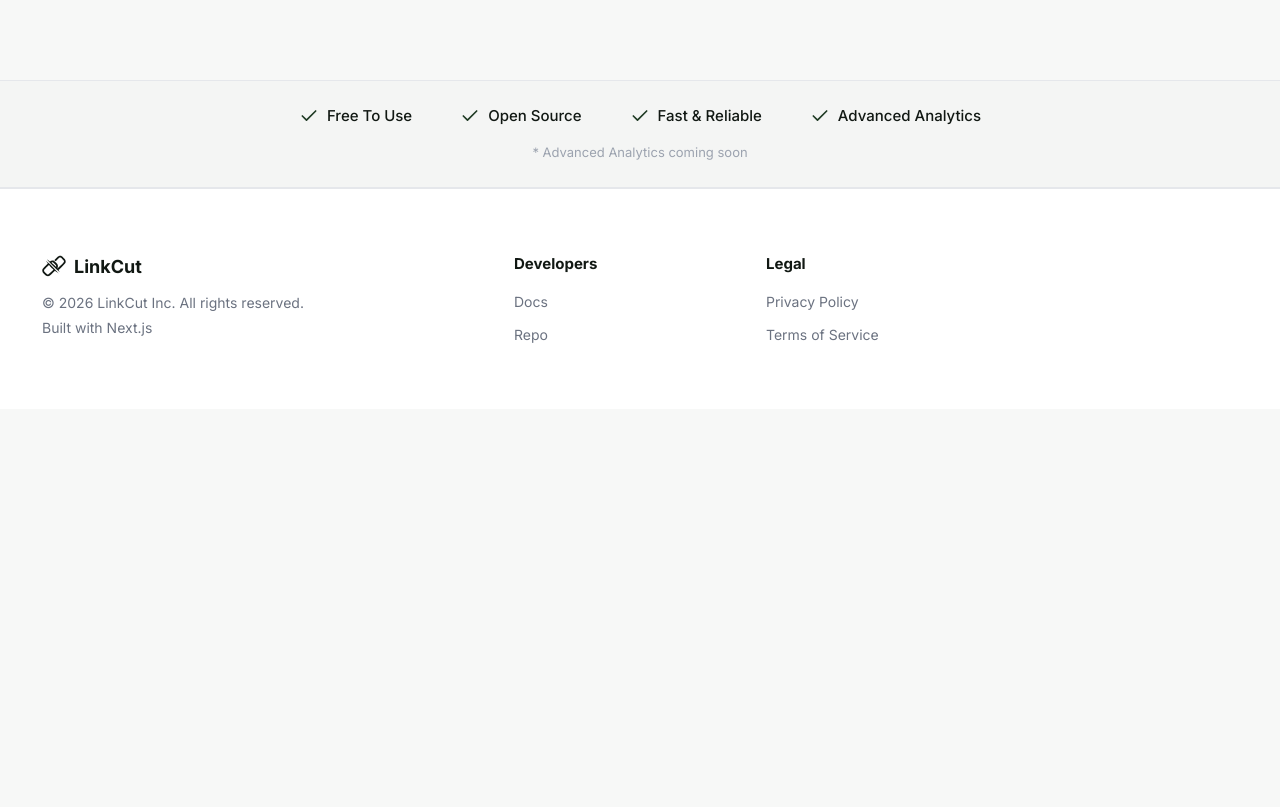
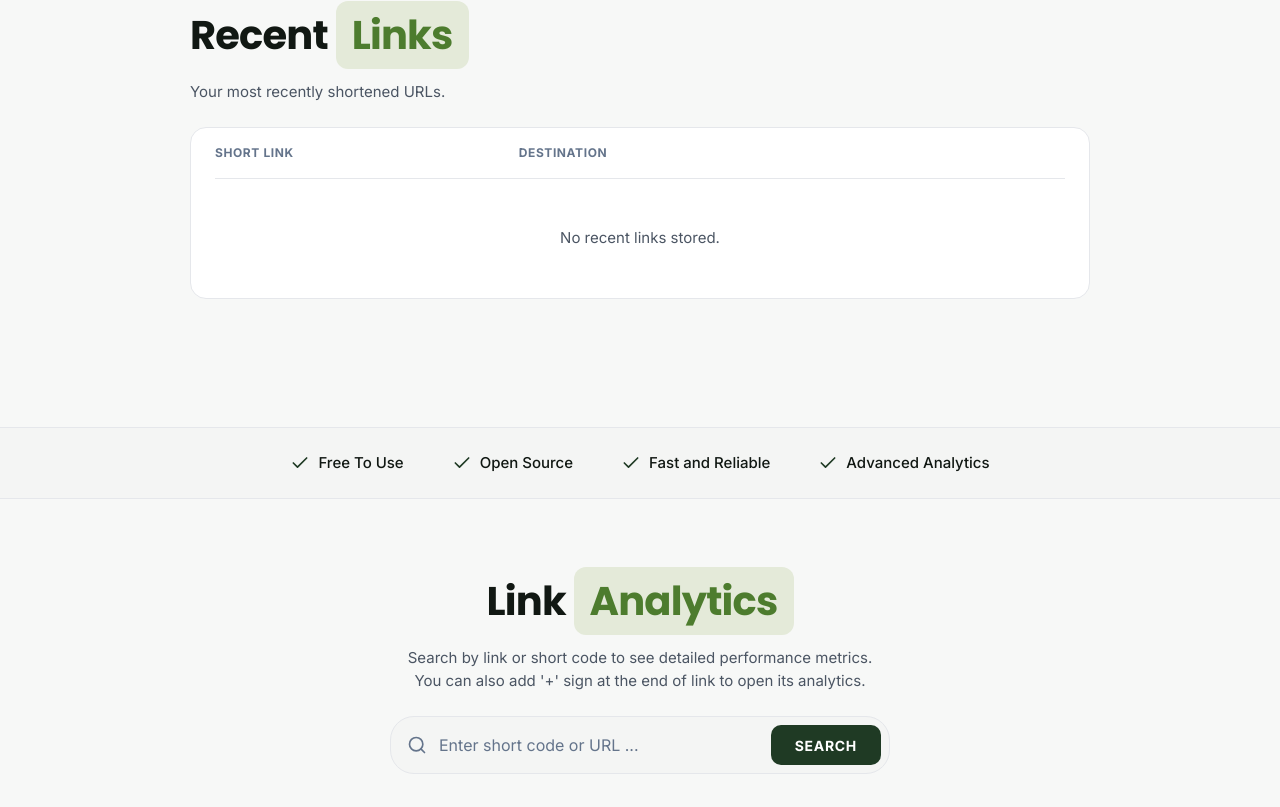
Before and after one commit to Gaurav5189/url-shortener, a Next.js app in the folder apps/url-shortener-web/: page / in a window 1280 px wide. Shown: the part 673-1480 px from the top of the page. Before the commit the page ends 1082 px from the top, so only its background shows below. Built offline with nearby package versions, Linux system fonts and the light colour scheme.

Commit message:
refactor: overhaul statistics widget UI and add startup scripts for local services

```diff
--- a/apps/url-shortener-web/app/globals.css
+++ b/apps/url-shortener-web/app/globals.css
@@ -6,14 +6,18 @@
   --bg-card: #FFFFFF;
   --bg-input: #F4F5F4;
   --bg-footer: #FFFFFF;
+  --bg-subcard: #FAFAFA;
   --text-primary: #111813;
-  --text-secondary: #6B7280;
-  --text-tertiary: #9CA3AF;
+  --text-secondary: #4B5563;
+  --text-tertiary: #64748B;
   --border: #E5E7EB;
+  --border-subtle: #E5E7EB;
   --accent: #4D7C2E;
   --accent-bg: #E4EAD9;
+  --accent-pill-bg: #E4EAD9;
   --btn-primary-bg: #1F3A24;
   --btn-primary-fg: #FFFFFF;
+  --btn-ghost-bg: #F4F5F4;
   --success: #22C55E;
   --check-icon: #1F3A24;
   --radius-sm: 10px;
@@ -29,17 +33,21 @@
 [data-theme='dark'] {
   /* Dark Mode Tokens */
   --bg-primary: #0A0A0A;
-  --bg-card: #121212;
+  --bg-card: #141414;
   --bg-input: #1A1A1A;
   --bg-footer: #0A0A0A;
+  --bg-subcard: #0F0F0F;
   --text-primary: #FAFAFA;
   --text-secondary: #A1A1AA;
-  --text-tertiary: #71717A;
+  --text-tertiary: #8E8E98;
   --border: #27272A;
+  --border-subtle: #262626;
   --accent: #8FCB3E;
   --accent-bg: #1E2A12;
+  --accent-pill-bg: #1E2A12;
   --btn-primary-bg: #7FBF2A;
   --btn-primary-fg: #0A0A0A;
+  --btn-ghost-bg: #1A1A1A;
   --success: #22C55E;
   --check-icon: #7FBF2A;
 }
@@ -100,6 +108,7 @@ input {
 
 .flex-col {
   flex-direction: column;
+  padding-bottom: 24px;
 }
 
 .items-center {
@@ -403,13 +412,6 @@ input {
   color: var(--check-icon);
 }
 
-.analytics-disclaimer {
-  text-align: center;
-  font-size: 13px;
-  color: var(--text-tertiary);
-  margin-top: 16px;
-}
-
 .footer {
   background-color: var(--bg-footer);
   border-top: 1px solid var(--border);
@@ -648,6 +650,26 @@ input {
 
 /* ── Stats Widget & Analytics Styles ────────────────────────── */
 
+.stats-outer-card {
+  background-color: var(--bg-card);
+  border: 1px solid var(--border-subtle);
+  border-radius: 24px;
+  padding: 40px;
+  width: 100%;
+  max-width: 1000px;
+  margin: 0 auto;
+}
+
+[data-theme='light'] .stats-outer-card {
+  box-shadow: 0 4px 12px -4px rgba(0, 0, 0, 0.05), 0 24px 48px -12px rgba(0, 0, 0, 0.1);
+}
+
+@media (max-width: 640px) {
+  .stats-outer-card {
+    padding: 24px;
+  }
+}
+
 .stats-top-row {
   display: flex;
   justify-content: space-between;
@@ -655,29 +677,88 @@ input {
   margin-bottom: 24px;
 }
 
-.stats-refresh-btn {
+.stats-grid-row {
+  display: grid;
+  grid-template-columns: 4fr 6fr;
+  gap: 24px;
+  margin-bottom: 24px;
+}
+
+@media (max-width: 768px) {
+  .stats-grid-row {
+    grid-template-columns: 1fr;
+  }
+}
+
+.btn-ghost {
+  display: inline-flex;
+  align-items: center;
+  justify-content: center;
+  gap: 8px;
+  background-color: var(--btn-ghost-bg);
+  border: 1px solid var(--border-subtle);
+  border-radius: 10px;
+  color: var(--text-secondary);
+  font-size: 15px;
+  font-weight: 500;
+  transition: all 0.15s ease;
+}
+
+.btn-ghost:hover:not(:disabled) {
+  background-color: var(--border-subtle);
+  color: var(--text-primary);
+}
+
+.btn-ghost:disabled {
+  opacity: 0.6;
+  cursor: not-allowed;
+}
+
+.btn-ghost.icon-only {
+  width: 40px;
+  height: 40px;
+  flex-shrink: 0;
+}
+
+.btn-ghost.with-label {
+  padding: 8px 16px;
+}
+
+.stats-icon-btn {
+  color: var(--text-tertiary);
+  padding: 8px;
+  border-radius: 8px;
+  transition: background-color 0.2s, color 0.2s;
+  display: flex;
+  align-items: center;
+  justify-content: center;
+}
+
+.stats-icon-btn:hover {
+  background-color: var(--border-subtle);
+  color: var(--text-primary);
+}
+
+.stats-pill-badge {
   display: inline-flex;
   align-items: center;
   gap: 6px;
-  padding: 6px 12px;
-  border-radius: var(--radius-sm);
-  background-color: var(--bg-input);
-  color: var(--text-secondary);
+  background-color: var(--accent-pill-bg);
+  color: var(--accent);
+  padding: 6px 14px;
+  border-radius: 999px;
   font-size: 13px;
-  font-weight: 500;
-  transition: all 0.15s ease;
-  border: 1px solid var(--border);
+  font-weight: 700;
+  text-transform: uppercase;
+  letter-spacing: 0.05em;
 }
 
-.stats-refresh-btn:hover:not(:disabled) {
-  color: var(--text-primary);
-  border-color: var(--accent);
-  background-color: var(--accent-bg);
-}
-
-.stats-refresh-btn:disabled {
-  opacity: 0.6;
-  cursor: not-allowed;
+.stats-pill-badge.mono-slug {
+  font-family: var(--font-mono);
+  font-size: 13px;
+  font-weight: 600;
+  text-transform: none;
+  letter-spacing: normal;
 }
 
 .spin-animation {
@@ -688,6 +769,7 @@ input {
   from {
     transform: rotate(0deg);
   }
+
   to {
     transform: rotate(360deg);
   }
@@ -695,73 +777,56 @@ input {
 
 /* Hero Metric Display */
 .stats-metric-hero {
-  background: linear-gradient(180deg, var(--accent-bg) 0%, var(--bg-input) 100%);
-  border: 1px solid var(--border);
-  border-radius: var(--radius-md);
+  background-color: var(--bg-subcard);
+  border: 1px solid var(--border-subtle);
+  border-radius: 16px;
   padding: 32px 24px;
   text-align: center;
-  margin-bottom: 24px;
   position: relative;
   overflow: hidden;
+  display: flex;
+  flex-direction: column;
+  justify-content: center;
+  align-items: center;
+  height: 100%;
 }
 
 .stats-metric-label-group {
-  display: flex;
-  justify-content: center;
   margin-bottom: 8px;
-}
-
-.stats-metric-badge {
-  display: inline-flex;
-  align-items: center;
-  gap: 6px;
-  background-color: var(--btn-primary-bg);
-  color: var(--btn-primary-fg);
-  padding: 4px 14px;
-  border-radius: var(--radius-pill);
-  font-size: 12px;
-  font-weight: 700;
-  text-transform: uppercase;
-  letter-spacing: 0.05em;
 }
 
 .stats-metric-number {
   font-family: var(--font-h1);
-  font-size: 64px;
+  font-size: 96px;
   font-weight: 800;
   color: var(--accent);
-  line-height: 1.1;
-  margin-bottom: 8px;
+  line-height: 1;
+  margin-bottom: 12px;
   letter-spacing: -0.03em;
 }
 
 @media (max-width: 640px) {
   .stats-metric-number {
-    font-size: 48px;
+    font-size: 72px;
   }
-}
-
-.stats-metric-caption {
-  font-size: 14px;
-  color: var(--text-secondary);
 }
 
 /* Links Group */
 .stats-links-group {
   display: flex;
   flex-direction: column;
-  gap: 16px;
-  margin-bottom: 24px;
+  gap: 20px;
+  justify-content: space-between;
 }
 
 .stats-link-card {
-  background-color: var(--bg-input);
-  border: 1px solid var(--border);
-  border-radius: var(--radius-md);
-  padding: 16px;
+  background-color: var(--bg-subcard);
+  border: 1px solid var(--border-subtle);
+  border-radius: 16px;
+  padding: 24px;
   display: flex;
   flex-direction: column;
-  gap: 8px;
+  gap: 12px;
 }
 
 .stats-link-header {
@@ -778,16 +843,6 @@ input {
   color: var(--text-tertiary);
 }
 
-.stats-code-badge {
-  font-family: var(--font-mono);
-  font-size: 12px;
-  font-weight: 600;
-  background-color: var(--accent-bg);
-  color: var(--accent);
-  padding: 2px 8px;
-  border-radius: 6px;
-}
-
 .stats-link-body {
   display: flex;
   align-items: center;
@@ -797,8 +852,8 @@ input {
 
 .stats-short-link {
   font-family: var(--font-mono);
-  font-size: 17px;
-  font-weight: 600;
+  font-size: 20px;
+  font-weight: 500;
   color: var(--accent);
   white-space: nowrap;
   overflow: hidden;
@@ -815,8 +870,9 @@ input {
   align-items: center;
   gap: 8px;
   font-family: var(--font-mono);
-  font-size: 14px;
-  color: var(--text-secondary);
+  font-size: 18px;
+  font-weight: 500;
+  color: var(--text-primary);
   white-space: nowrap;
   overflow: hidden;
   text-overflow: ellipsis;
@@ -824,7 +880,6 @@ input {
 }
 
 .stats-original-link:hover {
-  color: var(--text-primary);
   text-decoration: underline;
 }
 
@@ -842,61 +897,42 @@ input {
 .stats-actions {
   display: flex;
   align-items: center;
-  gap: 6px;
+  gap: 8px;
   flex-shrink: 0;
-}
-
-.stats-action-btn {
-  display: flex;
-  align-items: center;
-  justify-content: center;
-  width: 36px;
-  height: 36px;
-  border-radius: var(--radius-sm);
-  background-color: var(--bg-card);
-  color: var(--text-secondary);
-  border: 1px solid var(--border);
-  transition: all 0.15s ease;
-}
-
-.stats-action-btn:hover {
-  color: var(--text-primary);
-  border-color: var(--accent);
-  background-color: var(--accent-bg);
 }
 
 /* Metadata Grid */
 .stats-meta-grid {
   display: grid;
   grid-template-columns: repeat(3, 1fr);
-  gap: 16px;
-  margin-bottom: 32px;
+  gap: 20px;
 }
 
-@media (max-width: 768px) {
+@media (max-width: 640px) {
   .stats-meta-grid {
     grid-template-columns: 1fr;
   }
 }
 
 .stats-meta-card {
-  background-color: var(--bg-input);
-  border: 1px solid var(--border);
-  border-radius: var(--radius-md);
-  padding: 16px;
+  background-color: var(--bg-subcard);
+  border: 1px solid var(--border-subtle);
+  border-radius: 16px;
+  padding: 20px;
   display: flex;
+  flex-direction: column;
   align-items: flex-start;
-  gap: 12px;
+  gap: 16px;
 }
 
 .stats-meta-icon-box {
   display: flex;
   align-items: center;
   justify-content: center;
-  width: 40px;
-  height: 40px;
-  border-radius: var(--radius-sm);
-  background-color: var(--accent-bg);
+  width: 36px;
+  height: 36px;
+  border-radius: 8px;
+  background-color: var(--accent-pill-bg);
   color: var(--accent);
   flex-shrink: 0;
 }
@@ -904,21 +940,21 @@ input {
 .stats-meta-info {
   display: flex;
   flex-direction: column;
-  gap: 2px;
+  gap: 4px;
   overflow: hidden;
 }
 
 .stats-meta-title {
   font-size: 12px;
-  font-weight: 600;
+  font-weight: 700;
   text-transform: uppercase;
   letter-spacing: 0.05em;
   color: var(--text-tertiary);
 }
 
 .stats-meta-value {
-  font-size: 14px;
-  font-weight: 600;
+  font-size: 20px;
+  font-weight: 700;
   color: var(--text-primary);
   display: flex;
   flex-direction: column;
@@ -926,7 +962,7 @@ input {
 }
 
 .stats-meta-subvalue {
-  font-size: 12px;
+  font-size: 14px;
   font-weight: 400;
   color: var(--text-tertiary);
 }
@@ -934,7 +970,7 @@ input {
 .stats-footer-actions {
   display: flex;
   justify-content: center;
-  padding-top: 8px;
+  margin-top: 48px;
 }
 
 /* Skeletons & Errors */
@@ -973,9 +1009,12 @@ input {
 }
 
 @keyframes pulse {
-  0%, 100% {
+
+  0%,
+  100% {
     opacity: 0.6;
   }
+
   50% {
     opacity: 0.3;
   }
@@ -1004,3 +1043,247 @@ input {
   max-width: 480px;
   margin: 0 auto;
 }
+
+/* ── Mid-Page Sections (Homepage) ────────────────────────── */
+
+.section-container {
+  width: 100%;
+  max-width: 900px;
+  margin: 0 auto 64px auto;
+  display: flex;
+  flex-direction: column;
+}
+
+.section-heading {
+  font-family: var(--font-h1);
+  font-size: 40px;
+  font-weight: 700;
+  color: var(--text-primary);
+  margin-bottom: 12px;
+  letter-spacing: -0.02em;
+}
+
+@media (max-width: 640px) {
+  .section-heading {
+    font-size: 32px;
+  }
+}
+
+.section-pill {
+  color: var(--accent);
+  background-color: var(--accent-bg);
+  border-radius: 12px;
+  padding: 4px 16px;
+  display: inline-block;
+  margin-top: 4px;
+}
+
+.section-subhead {
+  font-size: 15px;
+  color: var(--text-secondary);
+  margin-bottom: 24px;
+  line-height: 1.5;
+}
+
+.text-center {
+  text-align: center;
+}
+
+/* Recent Links Card */
+.recent-links-card {
+  background-color: var(--bg-card);
+  border: 1px solid var(--border-subtle);
+  border-radius: 16px;
+  padding: 0 24px;
+  display: flex;
+  flex-direction: column;
+}
+
+.recent-link-header {
+  display: grid;
+  grid-template-columns: 3fr minmax(0, 5fr) 40px;
+  padding: 16px 0;
+  border-bottom: 1px solid var(--border-subtle);
+}
+
+.recent-link-th {
+  font-size: 12px;
+  font-weight: 700;
+  text-transform: uppercase;
+  letter-spacing: 0.05em;
+  color: var(--text-tertiary);
+}
+
+.recent-link-row {
+  display: grid;
+  grid-template-columns: 3fr minmax(0, 5fr) 40px;
+  padding: 16px 0;
+  border-bottom: 1px solid var(--border-subtle);
+  transition: background-color 0.15s ease;
+  margin: 0 -24px;
+  padding-left: 24px;
+  padding-right: 24px;
+  cursor: pointer;
+  align-items: center;
+}
+
+.recent-link-row:last-child {
+  border-bottom: none;
+}
+
+.recent-link-row:hover {
+  background-color: var(--bg-subcard);
+}
+
+.recent-link-short {
+  font-family: var(--font-mono);
+  font-size: 15px;
+  font-weight: 600;
+  color: var(--accent);
+  white-space: nowrap;
+  overflow: hidden;
+  text-overflow: ellipsis;
+  padding-right: 16px;
+}
+
+.recent-link-dest {
+  font-family: var(--font-mono);
+  font-size: 14px;
+  color: var(--text-secondary);
+  white-space: nowrap;
+  overflow: hidden;
+  text-overflow: ellipsis;
+}
+
+.recent-link-copy {
+  display: flex;
+  align-items: center;
+  justify-content: center;
+  width: 32px;
+  height: 32px;
+  border-radius: 8px;
+  color: var(--text-tertiary);
+  transition: all 0.2s;
+  background: transparent;
+  border: none;
+  cursor: pointer;
+}
+
+.recent-link-copy:hover {
+  background-color: var(--border-subtle);
+  color: var(--text-primary);
+}
+
+.recent-links-empty {
+  padding: 48px 24px;
+  text-align: center;
+  color: var(--text-secondary);
+  font-size: 15px;
+}
+
+@media (max-width: 640px) {
+  .recent-link-header {
+    display: none;
+  }
+
+  .recent-link-row {
+    grid-template-columns: 1fr;
+    gap: 8px;
+    padding: 12px 24px;
+  }
+
+  .recent-link-short {
+    padding-right: 0;
+  }
+}
+
+/* Analytics Search Card */
+.analytics-search-card {
+  background-color: var(--bg-input);
+  border: 1px solid var(--border);
+  border-radius: 24px;
+  padding: 8px 8px 8px 16px;
+  display: flex;
+  align-items: center;
+  gap: 12px;
+  width: 100%;
+  max-width: 500px;
+  margin: 0 auto;
+  transition: border-color 0.2s, box-shadow 0.2s;
+}
+
+.analytics-search-card:focus-within {
+  border-color: var(--accent);
+  box-shadow: 0 0 0 1px var(--accent);
+}
+
+.analytics-search-input {
+  flex: 1;
+  background: transparent;
+  border: none;
+  color: var(--text-primary);
+  font-size: 16px;
+  outline: none;
+  width: 100%;
+}
+
+.analytics-search-input::placeholder {
+  color: var(--text-tertiary);
+}
+
+.analytics-search-icon {
+  color: var(--text-tertiary);
+  flex-shrink: 0;
+}
+
+.analytics-search-btn {
+  padding: 8px 24px;
+  border-radius: 10px;
+  margin: 0;
+  height: 40px;
+  text-transform: uppercase;
+  font-weight: 700;
+  letter-spacing: 0.05em;
+  transition: max-width 0.4s cubic-bezier(0.4, 0, 0.2, 1), padding 0.4s cubic-bezier(0.4, 0, 0.2, 1), opacity 0.4s cubic-bezier(0.4, 0, 0.2, 1);
+}
+
+@media (hover: hover) and (pointer: fine) {
+  .analytics-search-card {
+    max-width: 250px;
+    transition: max-width 0.4s cubic-bezier(0.4, 0, 0.2, 1), border-color 0.2s, box-shadow 0.2s;
+  }
+
+  .analytics-search-card .analytics-search-btn {
+    max-width: 0;
+    padding-left: 0;
+    padding-right: 0;
+    opacity: 0;
+    overflow: hidden;
+    white-space: nowrap;
+  }
+
+  .analytics-search-card:hover,
+  .analytics-search-card:focus-within,
+  .analytics-search-card:has(.analytics-search-input:not(:placeholder-shown)) {
+    max-width: 500px;
+  }
+
+  .analytics-search-card:hover .analytics-search-btn,
+  .analytics-search-card:focus-within .analytics-search-btn,
+  .analytics-search-card:has(.analytics-search-input:not(:placeholder-shown)) .analytics-search-btn {
+    max-width: 150px;
+    padding-left: 24px;
+    padding-right: 24px;
+  }
+
+  .analytics-search-card:hover .analytics-search-input:placeholder-shown+.analytics-search-btn,
+  .analytics-search-card:focus-within .analytics-search-input:placeholder-shown+.analytics-search-btn {
+    opacity: 0.5;
+    cursor: not-allowed;
+  }
+
+  .analytics-search-card .analytics-search-input:not(:placeholder-shown)+.analytics-search-btn {
+    opacity: 1;
+    cursor: pointer;
+  }
+}
--- a/apps/url-shortener-web/app/page.tsx
+++ b/apps/url-shortener-web/app/page.tsx
@@ -1,4 +1,4 @@
-import { Check, BookOpen } from "lucide-react";
+import { Check, BookOpen, Search, Copy } from "lucide-react";
 import { Header } from "../components/Header";
 import { Footer } from "../components/Footer";
 import { ShortenWidget } from "../components/ShortenWidget";
@@ -11,7 +11,7 @@ export default function Home() {
 
       {/* Main Content */}
       <main className="flex-col items-center w-full" style={{ display: "flex", flex: 1 }}>
-        <div className="container flex-col items-center" style={{ display: "flex", width: "100%" }}>
+        <div className="container flex-col items-center" style={{ display: "flex", width: "100%", marginBottom: "64px" }}>
           {/* Hero */}
           <div className="text-center" style={{ marginTop: "80px", width: "100%" }}>
             <h1 className="h1-title">
@@ -24,16 +24,30 @@ export default function Home() {
 
           {/* ShortenWidget */}
           <ShortenWidget />
-
-          {/* Read Docs */}
-          <a href="/DOCS/README.md" className="read-docs-btn">
-            <BookOpen size={18} />
-            <span>Read Docs</span>
-          </a>
         </div>
 
+        {/* Recent Links Section */}
+        <section className="section-container">
+          <h2 className="section-heading">
+            Recent <span className="section-pill">Links</span>
+          </h2>
+          <p className="section-subhead">Your most recently shortened URLs.</p>
+
+          <div className="recent-links-card">
+            <div className="recent-link-header">
+              <div className="recent-link-th">Short Link</div>
+              <div className="recent-link-th">Destination</div>
+              <div></div>
+            </div>
+
+            <div className="recent-links-empty">
+              No recent links stored.
+            </div>
+          </div>
+        </section>
+
         {/* Feature Strip */}
-        <section className="feature-strip">
+        <section className="feature-strip" style={{ marginBottom: "64px" }}>
           <div className="container feature-list">
             <div className="feature-item">
               <Check size={20} className="feature-icon" />
@@ -45,15 +59,46 @@ export default function Home() {
             </div>
             <div className="feature-item">
               <Check size={20} className="feature-icon" />
-              <span>Fast & Reliable</span>
+              <span>Fast and Reliable</span>
             </div>
             <div className="feature-item">
               <Check size={20} className="feature-icon" />
               <span>Advanced Analytics</span>
             </div>
           </div>
-          <p className="analytics-disclaimer">* Advanced Analytics coming soon</p>
         </section>
+
+        {/* Link Analytics Search Section */}
+        <section className="section-container text-center">
+          <h2 className="section-heading">
+            Link <span className="section-pill">Analytics</span>
+          </h2>
+          <p className="section-subhead">
+            Search by link or short code to see detailed performance metrics.<br />
+            You can also add '+' sign at the end of link to open its analytics.
+          </p>
+
+          <div className="analytics-search-card">
+            <Search size={20} className="analytics-search-icon" />
+            <input
+              type="text"
+              placeholder="Enter short code or URL ..."
+              className="analytics-search-input"
+            />
+            <button className="btn-primary analytics-search-btn">
+              SEARCH
+            </button>
+          </div>
+        </section>
+
+        {/* Read Docs */}
+        <div style={{ marginBottom: "64px", display: "flex", justifyContent: "center", width: "100%" }}>
+          <a href="/DOCS/README.md" className="read-docs-btn" style={{ marginTop: 0 }}>
+            <BookOpen size={18} />
+            <span>Read Docs</span>
+          </a>
+        </div>
+
       </main>
 
       {/* Footer */}
```
Also changed, not shown: apps/url-shortener-web/components/StatsWidget.tsx (+20 -34 lines), 2 other files (tests, documents, lock files or other folders).
